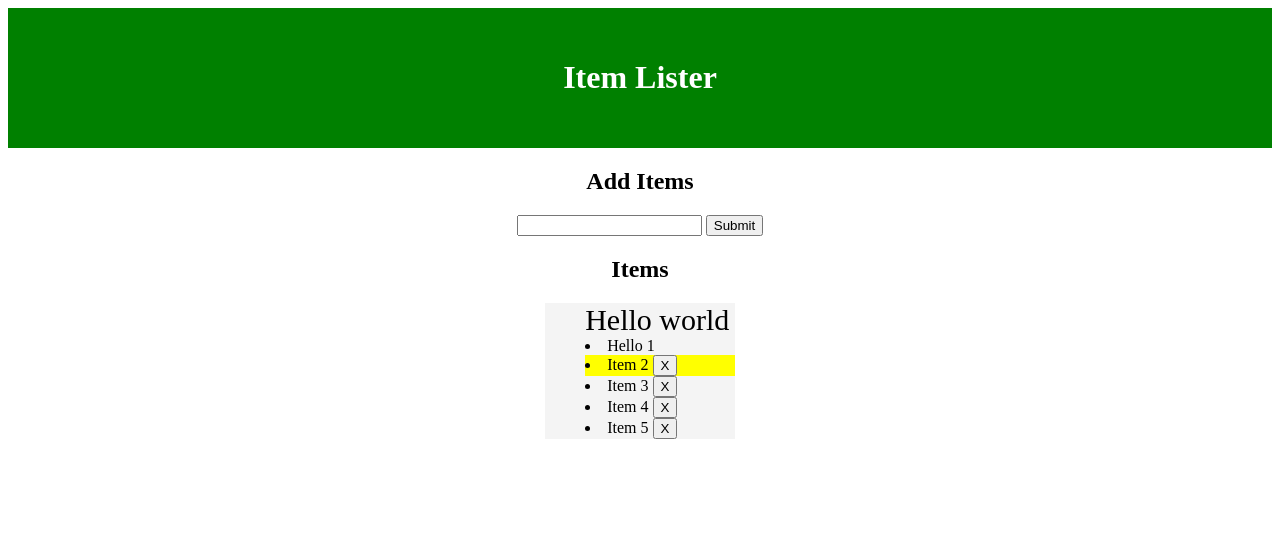
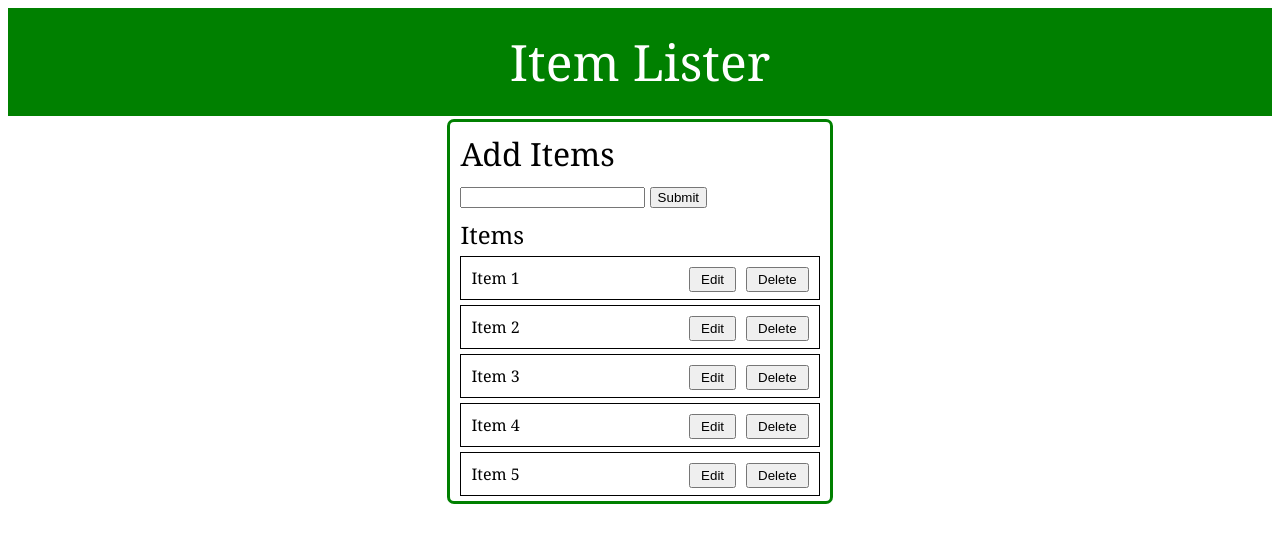
Before and after one commit to Deepak-worthy/Learning-JavaScript, a plain HTML site: page DOM manipulation/DOM manipulation.html in a window 1280 px wide. Drawn offline with Linux system fonts and the light colour scheme.

Commit message:
Added code for Delete and Edit Functionalities

```diff
--- a/DOM manipulation/DOM manipulation.html
+++ b/DOM manipulation/DOM manipulation.html
@@ -2,37 +2,50 @@
 <html lang="en">
 <head>
   <meta charset="UTF-8">
-  <meta http-equiv="X-UA-Compatible" content="IE=edge">
-  <meta name="viewport" content="width=device-width, initial-scale=1.0">
-  <title>Document</title>
+  <title>Item Lister</title>
   <link rel="stylesheet" href="style.css">
 </head>
 <body>
-  <header id="main-header" class="bg-success text-white p-4 mb-3">
-    <div class="container">
-      <h1 id="header-title">Item Lister</h1>
-    </div>
-  </header>
+  <div id="main-header">
+    <div id="header-title">Item Lister</div>
+  </div>
   <div class="container">
-   <div id="main" class="card card-body">
-    <h2 class="title" id="additems" >Add Items</h2>
-    <form id="addForm" class="form-inline mb-3">
-      <input type="text" class="form-control mr-2" id="item">
-      <input type="submit" class="btn btn-dark" value="Submit">
+   <div id="main">
+    <div id="additems">Add Items</div>
+    <form id="submit-form">
+      <input type="text" id="item">
+      <input type="submit" value="Submit">
     </form>
-    <h2 class="title">Items</h2>
-    <div id="list">
-      <ul id="items" class="list-group">
-        <li class="list-group-item">Item 1 <button class="btn btn-danger btn-sm float-right delete">X</button></li>
-        <li class="list-group-item">Item 2 <button class="btn btn-danger btn-sm float-right delete">X</button></li>
-        <li class="list-group-item">Item 3 <button class="btn btn-danger btn-sm float-right delete">X</button></li>
-        <li class="list-group-item">Item 4 <button class="btn btn-danger btn-sm float-right delete">X</button></li>
-        <li>Item 5 <button class="btn btn-danger btn-sm float-right delete">X</button></li>
-      </ul>
-    </div>
+    <span id="List-title">Items</span>
+    <ul id="list">
+      <li class="list-group-item">
+        <span>Item 1</span>
+        <button class="btn-delete">Delete</button>
+        <button class="Edit">Edit</button>
+      </li>
+      <li class="list-group-item">
+        <span>Item 2</span>
+        <button class="btn-delete">Delete</button>
+        <button class="Edit">Edit</button>
+      </li>
+      <li class="list-group-item">
+        <span>Item 3</span>
+        <button class="btn-delete">Delete</button>
+        <button class="Edit">Edit</button>
+      </li>
+      <li class="list-group-item">
+        <span>Item 4</span>
+        <button class="btn-delete">Delete</button>
+        <button class="Edit">Edit</button>
+      </li>
+      <li class="list-group-item">
+        <span>Item 5</span>
+        <button class="btn-delete">Delete</button>
+        <button class="Edit">Edit</button>
+      </li>
+    </ul>
    </div>
   </div>
   <script src="script.js"></script>
-
 </body>
 </html>
--- a/DOM manipulation/script.js
+++ b/DOM manipulation/script.js
@@ -1,59 +1,57 @@
-// TRAVERSING THE DOM //
-var itemlist =document.querySelector('#items');
-// parentNode
-console.log(itemlist.parentNode);
-itemlist.parentNode.style.backgroundColor = '#f4f4f4';
-console.log(itemlist.parentNode.parentNode.parentNode);
-// parentElement
-console.log(itemlist.parentElement);
-itemlist.parentElement.style.backgroundColor = '#f4f4f4';
-console.log(itemlist.parentElement.parentElement.parentElement);
-// childNodes
-console.log(itemlist.childNodes);
-console.log(itemlist.children);
-console.log(itemlist.children[1]);
-itemlist.children[1].style.backgroundColor = 'yellow';
-// FirstChild
-console.log(itemlist.firstChild);
-// firstElementChild
-console.log(itemlist.firstElementChild);
-itemlist.firstElementChild.textContent = 'Hello 1';
+var form = document.getElementById('submit-form');
+var itemList = document.getElementById('list');
 
-// lastChild
-console.log(itemlist.lastChild);
-// lastElementChild
-console.log(itemlist.lastElementChild);
-itemlist.lastElementChild.textcontent ='Hello 4';
-// nextSibling
-console.log(itemlist.nextsibling);
-//nextElementsibling
-console.log(itemlist.nextElementSibling);
-// previoussibling
-console.log(itemlist.previousSibling);
-// previousElementsibling
-console.log(itemlist.previousElementsibling);
-//itemlist.previousElementsibling.style.color = 'green';
-// createElement
-// Create a div
-var newDiv = document.createElement('div');
-// Add class
-newDiv.className= 'hello';
-// Add id
-newDiv.id = 'hello l';
-console.log(newDiv);
+form.addEventListener('submit', addItem);
+itemList.addEventListener('click', deleteOrEdit);
 
-// Add attr
-newDiv.setAttribute('title', 'Hello Div');
-// Create text node
-var newDivText = document.createTextNode('Hello world');
-// Add text to div
-newDiv.appendChild(newDivText);
-var container = document.querySelector('header .container');
-var h1 = document.querySelector('header h1');
-console.log(newDiv);
-newDiv.style.fontSize = '30px';
-container.insertBefore(newDiv, h1);
+// Add item
+function addItem(e){
+    e.preventDefault();
 
-var container2 = document.querySelector('#items');
-var li = document.querySelector('.list-group-item');
-container2.insertBefore(newDiv, li);
+    // Add text node with input value to li
+    var li = document.createElement('li'); li.className = 'list-group-item';
+    var newItem = document.getElementById('item').value;
+    li.appendChild(document.createTextNode(newItem));
+
+
+    //Append delete button to li
+    var deleteBtn = document.createElement('button'); deleteBtn.className = 'btn-delete';
+    deleteBtn.appendChild(document.createTextNode('Delete'));
+    li.appendChild(deleteBtn);
+
+    //Append Edit button to li
+    var EditBtn = document.createElement('button'); EditBtn.className ='Edit';
+    EditBtn.appendChild(document.createTextNode('Edit'));
+    li.appendChild(EditBtn);
+
+    // Append li to list
+    itemList.appendChild(li);
+}
+
+// Delete or Edit item
+function deleteOrEdit(e){
+    const button = e.target;
+    const li = button.parentNode;
+    const ul = li.parentNode;
+
+    if(button.textContent === 'Delete') {
+        ul.removeChild(li);
+    }
+    else if(button.textContent === 'Edit') {
+        const span = li.firstElementChild;
+        const input = document.createElement('input');
+        input.type = 'text';
+        input.value = span.textContent;
+        li.insertBefore(input, span);
+        li.removeChild(span);
+        button.textContent = 'save';
+    }
+    else if(button.textContent === 'save') {
+        const input = li.firstElementChild;
+        const span = document.createElement('span');
+        span.textContent = input.value;
+        li.insertBefore(span, input);
+        li.removeChild(input);
+        button.textContent = 'Edit';
+    }
+}
--- a/DOM manipulation/style.css
+++ b/DOM manipulation/style.css
@@ -1,29 +1,59 @@
-
-header{
+#main-header{
     background-color: green;
     text-align: center;
     color: white;
-    padding: 30px;
+    padding-top:20px;
+    padding-bottom: 20px;
+}
+#header-title
+{
+    font-family:Georgia;
+    font-size: 50px;
 }
 #main
 {
     width:30%;
     margin:auto;
+    border-color:green;
+    border-style: solid;
+    border-radius: 7px;
+    margin-top:3px;
+    font-family:Georgia, 'Times New Roman', Times, serif;
 }
-h2
+#additems
 {
-    text-align: center;
+    font-size:xx-large;
+    margin:10px;
 }
-#addForm
+#submit-form
 {
-    text-align: center;
+    margin: 10px;
 }
-ul
+#List-title
 {
-    list-style-position: inside;
+    margin:10px;
+    font-size:x-large;
 }
 #list
 {
-    width:50%;
-    margin:auto;
+    padding-left: 0pt;
+    margin:5px;
+    list-style-type: none;
 }
+.list-group-item
+{
+    border:thin solid;
+    padding:10px;
+    margin:5px;
+}
+.btn-delete
+{
+    float:right;
+    padding:3px 10px  3px 10px;
+}
+.Edit
+{
+    float:right;
+    padding:3px 10px  3px 10px;
+    margin-right: 10px;
+}
```
